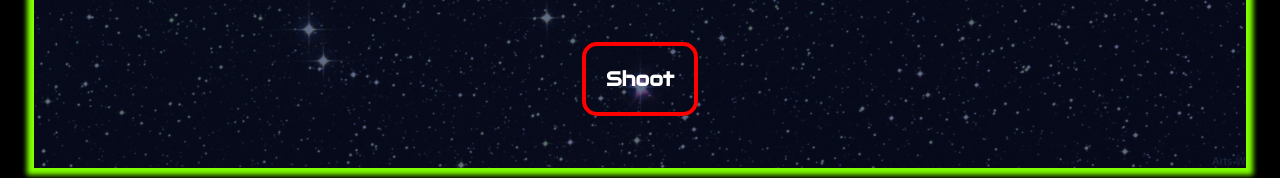
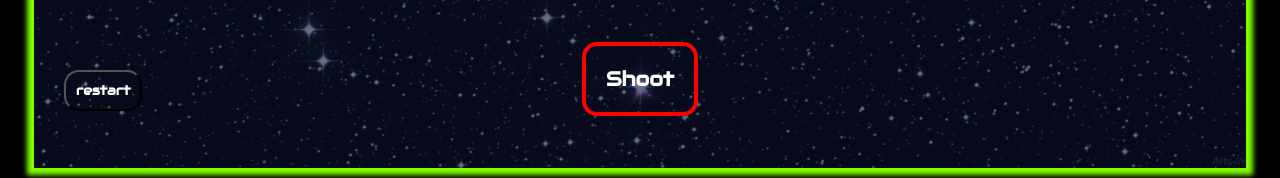
Before and after one commit to RhysBray/alien-invasion-game, a plain HTML site: page index.html in a window 1280 px wide. Shown: the part 610-788 px from the top of the page. Drawn offline with Linux system fonts and the light colour scheme; a web font is replaced by a local one.

Commit message:
restart functionality added

```diff
--- a/index.html
+++ b/index.html
@@ -13,6 +13,7 @@
   </head>
   <body>
     <div id="game-board">
+      <button id="restart" onclick="gameStart()">restart</button>
       <header>
         <h1>Aliens Are Invading!</h1>
         <h2>Use the weapons to defend!</h2>
--- a/main.css
+++ b/main.css
@@ -18,7 +18,14 @@ body {
   display: flex;
   justify-content: center;
   align-items: center;
-  /* border: solid chartreuse 2pt; */
+}
+
+#restart {
+  position: absolute;
+  top: 85vh;
+  left: 5vw;
+  font-size: 10pt;
+  padding: 10px;
 }
 
 #game-board {
@@ -36,7 +43,6 @@ body {
 header {
   width: 100%;
   height: 20%;
-  /* border: solid chartreuse 2pt; */
   display: flex;
   flex-direction: column;
   justify-content: center;
@@ -49,7 +55,6 @@ h1 {
   color: chartreuse;
   text-shadow: 1px 2px 2px red, -1px -1px 2px red, -2px -3px 10px black,
     4px 6px 15px black;
-  /* border: solid chartreuse 2pt; */
 }
 
 h2 {
@@ -57,11 +62,9 @@ h2 {
   color: black;
   text-shadow: 1px 2px 2px red, -1px -1px 2px chartreuse, -1px -2px 8px black,
     3px 5px 10px black;
-  /* border: solid chartreuse 2pt; */
 }
 
 main {
-  /* border: solid chartreuse 2pt; */
   width: 100%;
   height: 80%;
 }
@@ -132,17 +135,20 @@ main {
   border: solid chartreuse 2pt;
 }
 
-.attack {
+button {
   width: auto;
   height: auto;
   font-size: 15pt;
   background: none;
-  border: red solid 3pt;
   border-radius: 15px;
   padding: 20px;
   cursor: pointer;
   font-family: "Audiowide", cursive;
   font-weight: bold;
+}
+
+.attack {
+  border: red solid 3pt;
 }
 
 .attack:hover {
--- a/main.js
+++ b/main.js
@@ -2,6 +2,7 @@ const numberOfDrones = 20;
 let invasionForce = [];
 
 const gameStart = () => {
+  invasionForce = [];
   spawnInvasionForce();
   newRound();
 };
```
